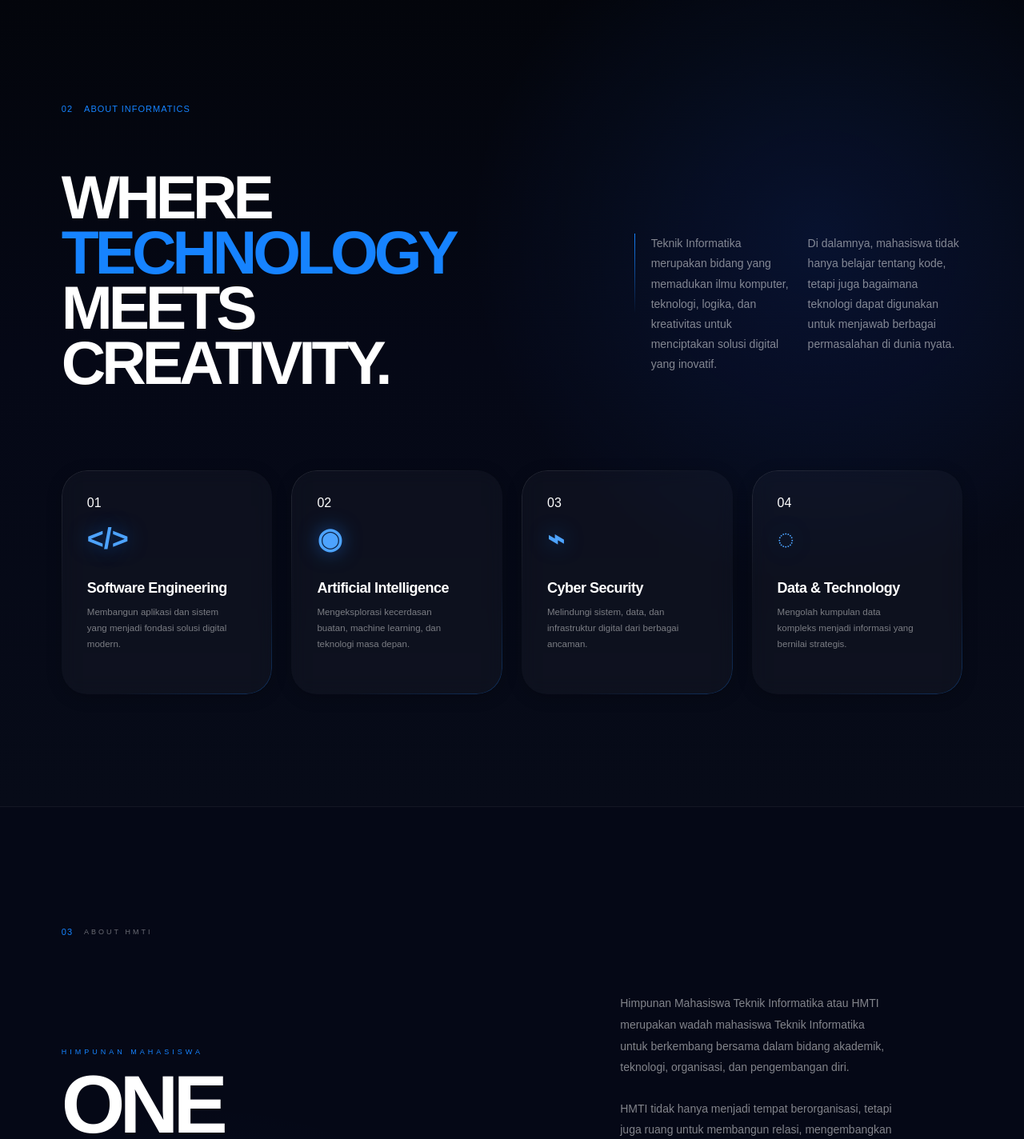
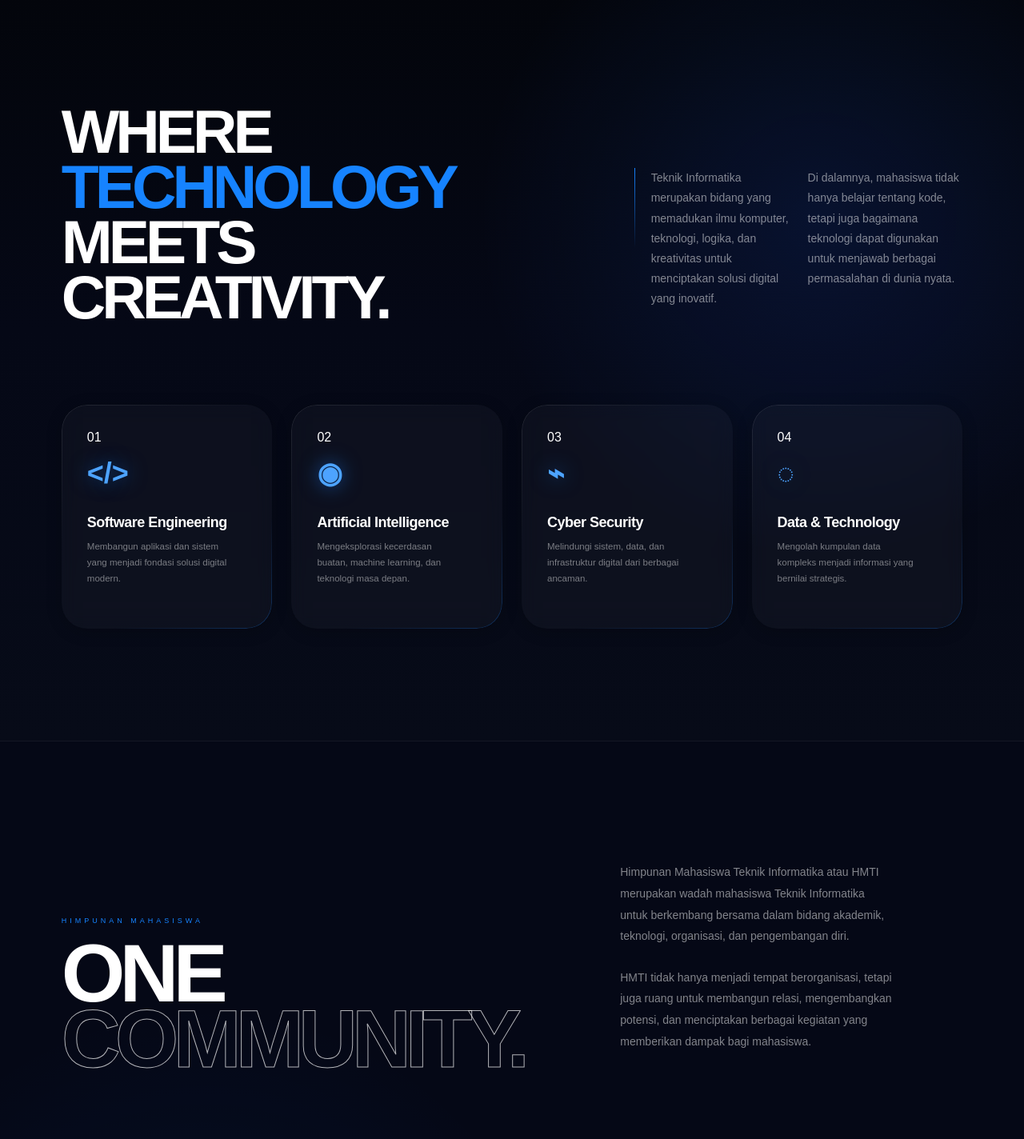
Before and after one commit to lashy13/hmti_karya, a React (Vite) app: page / in a window 1280 px wide. Shown: the part 720-2144 px from the top of the page at 80% size. Built offline with nearby package versions, Linux system fonts and the light colour scheme.

Commit message:
update HMTI website

```diff
--- a/src/components/AboutHmti.jsx
+++ b/src/components/AboutHmti.jsx
@@ -7,10 +7,7 @@ function AboutHmti() {
           HMTI SECTION
       ========================= */}
       <section className="hmti-section" id="hmti">
-        <div className="section-label">
-          <span>03</span>
-          ABOUT HMTI
-        </div>
+
 
         <div className="hmti-header">
           <div className="hmti-title">
--- a/src/components/AboutInformatics.jsx
+++ b/src/components/AboutInformatics.jsx
@@ -54,11 +54,6 @@ function AboutInformatics() {
   return (
     <section className="about-section" id="about">
       {/* Section Label */}
-      <div className="section-label">
-        <span>02</span>
-        <span>ABOUT INFORMATICS</span>
-      </div>
-
       {/* Header Content */}
       <div className="about-header">
         <motion.h2
--- a/src/components/Contact.jsx
+++ b/src/components/Contact.jsx
@@ -5,11 +5,6 @@ function Contact(){
 <section className="contact-section" id="contact">
 
   <div className="contact-glow"></div>
-
-  <div className="section-label">
-    <span>05</span>
-    GET IN TOUCH
-  </div>
 
   <div className="contact-content">
 
--- a/src/components/Divisions.jsx
+++ b/src/components/Divisions.jsx
@@ -6,11 +6,6 @@ function Divisions() {
       {/* =========================
           SECTION LABEL
       ========================= */}
-
-      <div className="section-label">
-        <span>04</span>
-        HMTI DIVISIONS
-      </div>
 
       {/* =========================
           HEADER
```
